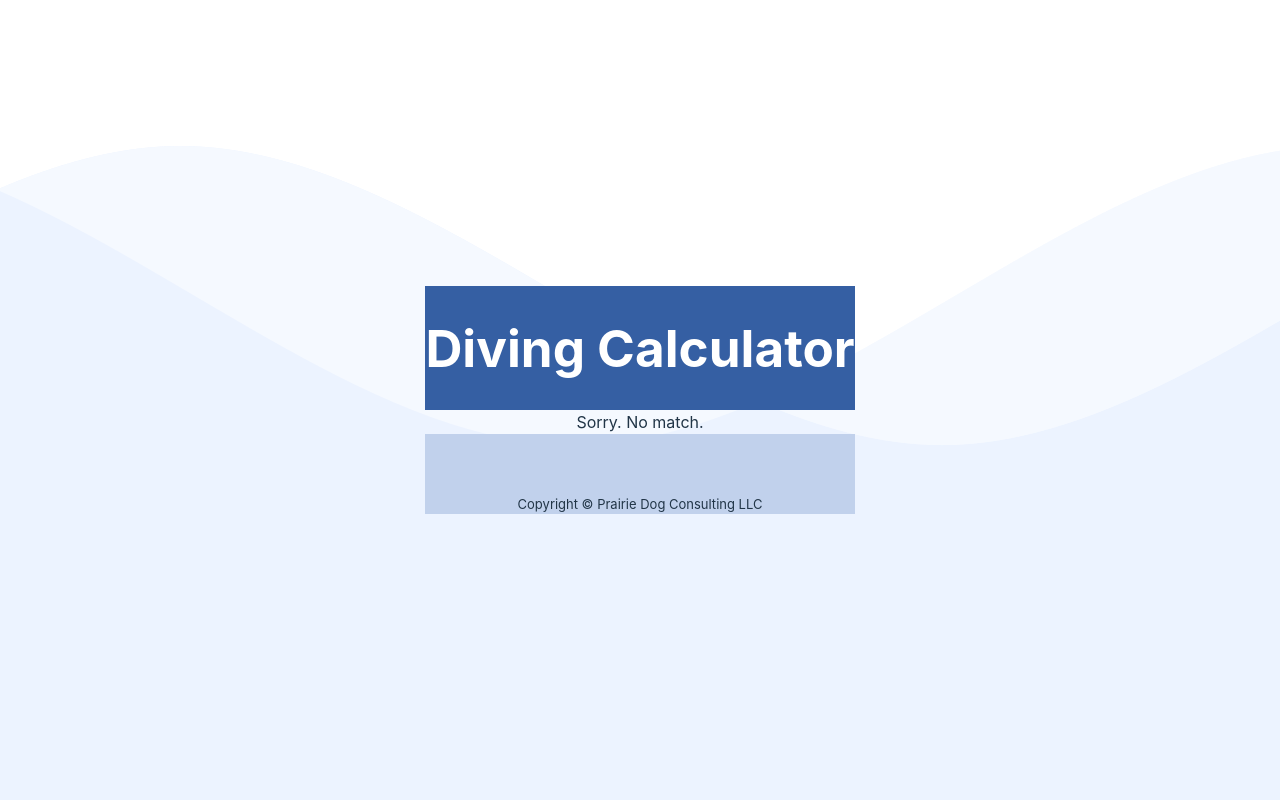
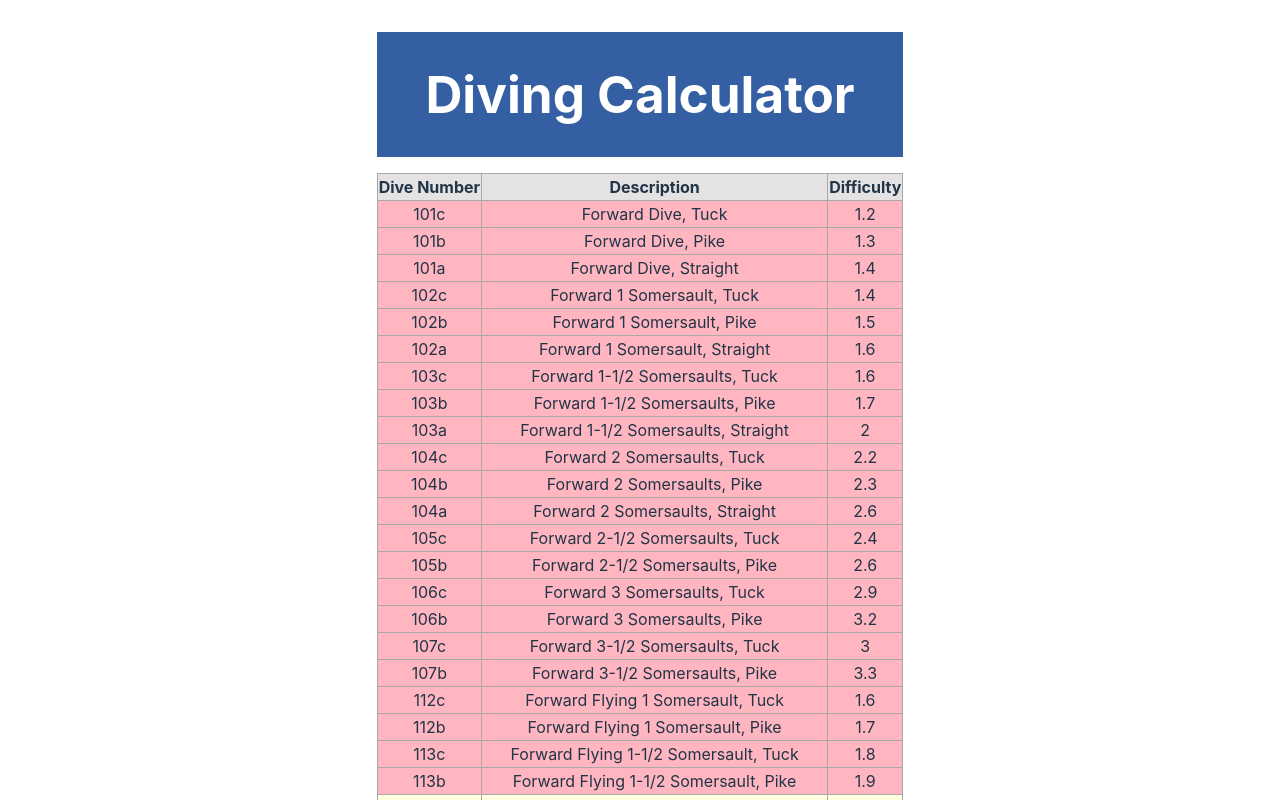
Before and after one commit to ballistic101/diving-calculator, a React (Vite) app: page /dive-types in a window 1280 px wide. Shown: the top 800 px of the page. Built offline with nearby package versions, Linux system fonts and the light colour scheme.

Commit message:
Added a /dive-types page to list all the dives

```diff
--- a/src/App.tsx
+++ b/src/App.tsx
@@ -1,6 +1,7 @@
 import { Routes, Route } from 'react-router-dom';
 import Home from './routes/home/Home';
 import Basic from './routes/basic/Basic';
+import DiveTypes from './routes/dive-types/DiveTypes';
 import NoMatch from './routes/no-match/NoMatch';
 import Header from './components/Header';
 import Footer from './components/Footer';
@@ -14,6 +15,7 @@ function App() {
       <Routes>
         <Route path="/" element={<Home />} />
         <Route path="/basic" element={<Basic />} />
+        <Route path="/dive-types" element={<DiveTypes />} />
         <Route path="*" element={<NoMatch />} />
       </Routes>
       <Footer/>
--- a/src/constants/DiveGroupEnum.ts
+++ b/src/constants/DiveGroupEnum.ts
@@ -1,7 +1,7 @@
 export enum DiveGroup {
-    Forward,
-    Back,
-    Reverse,
-    Inward,
-    Twist
+    Forward = "forward",
+    Back = "back",
+    Reverse = "reverse",
+    Inward = "inward",
+    Twist = "twist"
 }
--- a/src/constants/DiveStyleEnum.ts
+++ b/src/constants/DiveStyleEnum.ts
@@ -1,6 +1,6 @@
 export enum DiveStyle {
-    Tuck = "C",
-    Pike = "B",
-    Straight = "A",
-    Free = "D"
+    Tuck = "Tuck",
+    Pike = "Pike",
+    Straight = "Straight",
+    Free = "Free"
 }
--- a/src/constants/DiveTypes.ts
+++ /dev/null
@@ -1,5 +0,0 @@
-import { DiveType } from "../models/DiveType";
-
-export const DiveTypes = [
-    <DiveType name="Forward Dive" number=101 >
-]
--- /dev/null
+++ b/src/routes/dive-types/DiveTypes.css
@@ -0,0 +1,34 @@
+.dive-types > table {
+    border-collapse: collapse;
+    margin-top: 1rem;
+    margin-bottom: 1rem;
+}
+
+.dive-types > table th,
+.dive-types > table td {
+    border: 1px solid darkgray;
+}
+
+.dive-types > table th {
+    background-color: rgb(228, 226, 226);
+}
+
+.dive-type-row-forward {
+    background-color: lightpink;
+}
+
+.dive-type-row-back {
+    background-color: lightyellow;
+}
+
+.dive-type-row-reverse {
+    background-color: lightsteelblue;
+}
+
+.dive-type-row-inward {
+    background-color: antiquewhite;
+}
+
+.dive-type-row-twist {
+    background-color: lightblue;
+}
--- /dev/null
+++ b/src/routes/dive-types/DiveTypes.tsx
@@ -0,0 +1,34 @@
+import './DiveTypes.css';
+import { DiveTypes as AllDiveTypes } from "../../constants/DiveTypes";
+import { DiveType } from "../../models/DiveType";
+
+function DiveTypes() {
+
+    return (
+        <>
+        <div className="dive-types">
+            <table>
+                <thead>
+                    <tr>
+                        <th>Dive Number</th>
+                        <th>Description</th>
+                        <th>Difficulty</th>
+                    </tr>
+                </thead>
+                <tbody>
+                    {Object.entries(AllDiveTypes)
+                      .map(([key, diveType]: [string, DiveType]) => (
+                         <tr className={`dive-type-row-${diveType.group}`}>
+                            <td>{key}</td>
+                            <td>{diveType.name}, {diveType.style}</td>
+                            <td>{diveType.difficulty}</td>
+                        </tr>
+                      ))}
+                </tbody>
+            </table>
+        </div>
+        </>
+    );
+}
+
+export default DiveTypes;
```
Also changed, not shown: src/constants/DiveTypes.tsx (+8 -1 lines), src/models/DiveType.ts (deleted, +0 -10 lines).
